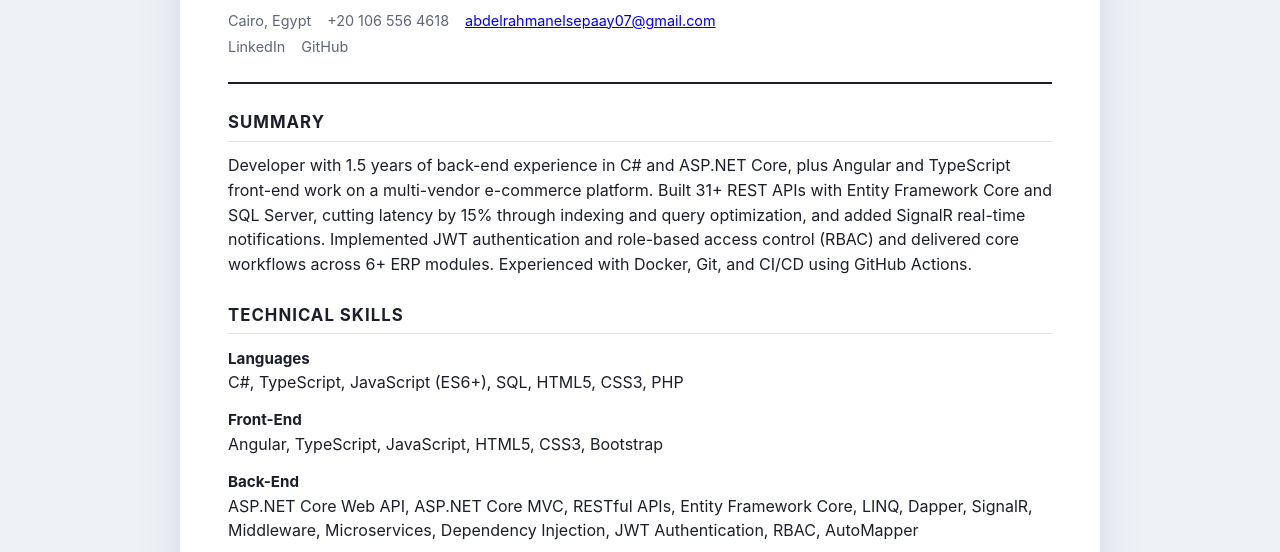
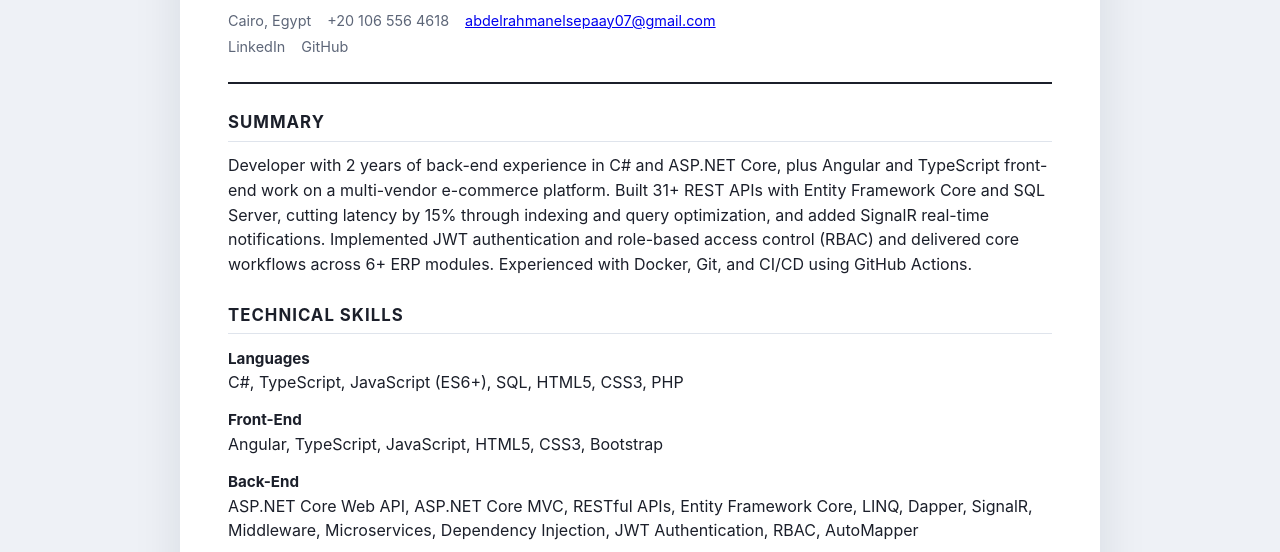
Before and after one commit to abdulRahman-muhamed07/Portfolio-main, a website: page public/cv-fullstack.html in a window 1280 px wide. Shown: the part 243-795 px from the top of the page. Drawn offline with Linux system fonts and the light colour scheme.

Commit message:
Set portfolio experience wording to two years consistently

```diff
--- a/public/cv-fullstack.html
+++ b/public/cv-fullstack.html
@@ -36,7 +36,7 @@
 
     <section class="cv-section">
       <h2>Summary</h2>
-      <p>Developer with 1.5 years of back-end experience in C# and ASP.NET Core, plus Angular and TypeScript front-end work on a multi-vendor e-commerce platform. Built 31+ REST APIs with Entity Framework Core and SQL Server, cutting latency by 15% through indexing and query optimization, and added SignalR real-time notifications. Implemented JWT authentication and role-based access control (RBAC) and delivered core workflows across 6+ ERP modules. Experienced with Docker, Git, and CI/CD using GitHub Actions.</p>
+      <p>Developer with 2 years of back-end experience in C# and ASP.NET Core, plus Angular and TypeScript front-end work on a multi-vendor e-commerce platform. Built 31+ REST APIs with Entity Framework Core and SQL Server, cutting latency by 15% through indexing and query optimization, and added SignalR real-time notifications. Implemented JWT authentication and role-based access control (RBAC) and delivered core workflows across 6+ ERP modules. Experienced with Docker, Git, and CI/CD using GitHub Actions.</p>
     </section>
 
     <section class="cv-section">
```
